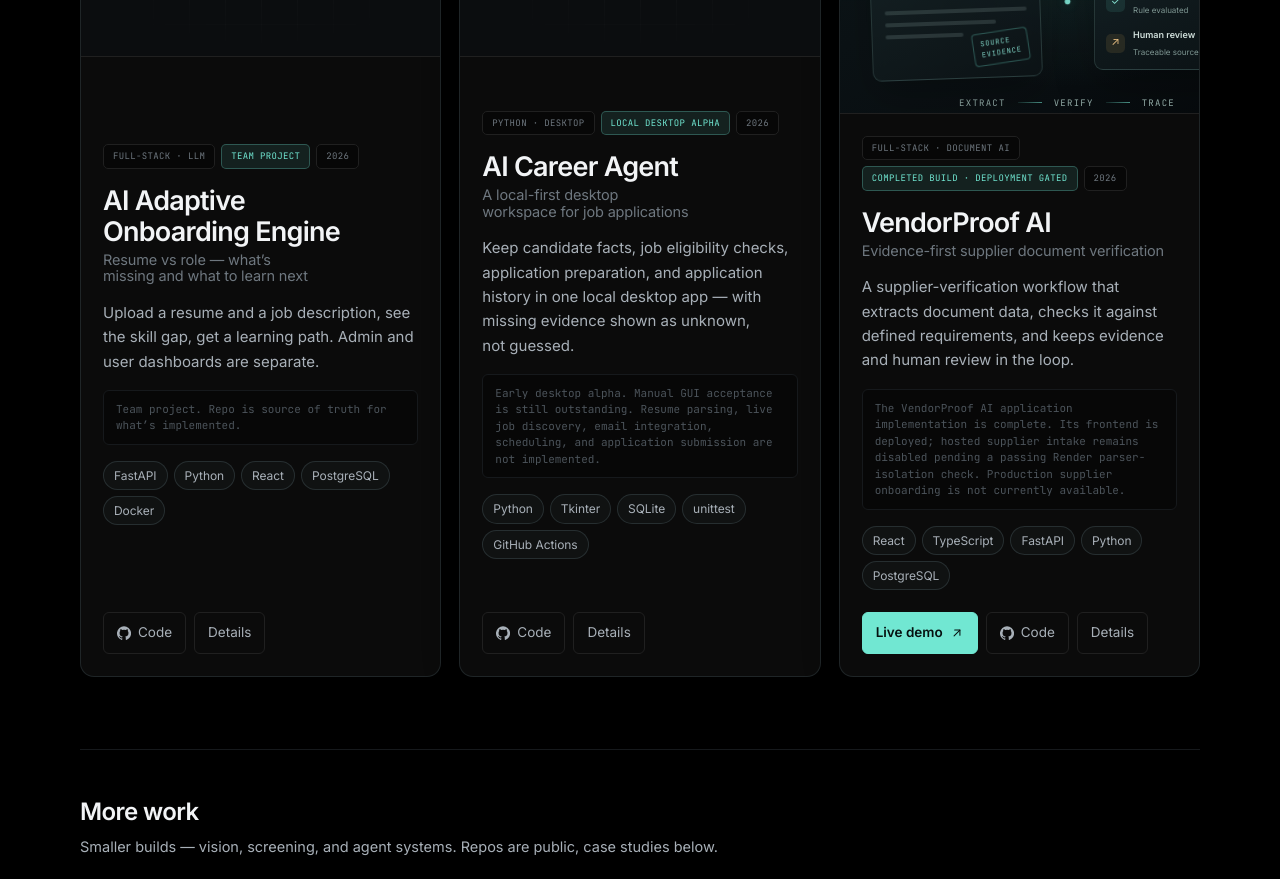
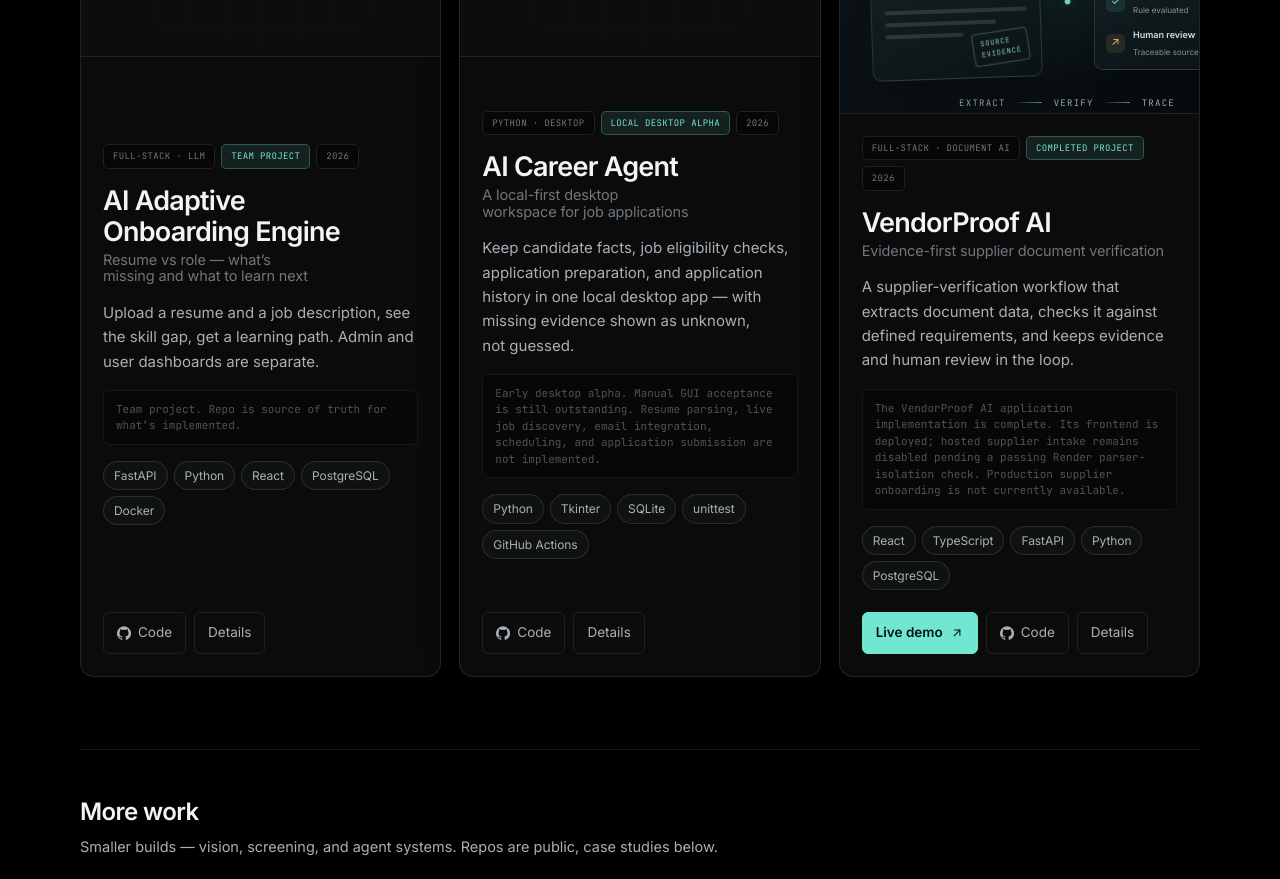
Before and after one commit to rajaryan1111/raj-aryan-portfolio, a React (Vite) app: page / in a window 1280 px wide. Shown: the part 2180-3059 px from the top of the page. Built offline with nearby package versions, Linux system fonts and the light colour scheme.

Commit message:
Label VendorProof AI as a completed project

```diff
--- a/src/data/vendorproof.js
+++ b/src/data/vendorproof.js
@@ -6,7 +6,7 @@ const vendorproofProject = {
   year: '2026',
   featured: true,
   flagship: false,
-  badge: 'Completed build · deployment gated',
+  badge: 'Completed project',
   tagline:
     'A supplier-verification workflow that extracts document data, checks it against defined requirements, and keeps evidence and human review in the loop.',
   problem:
```
